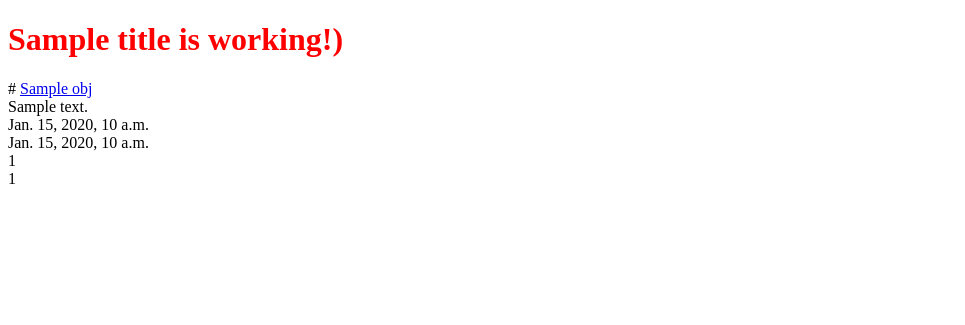
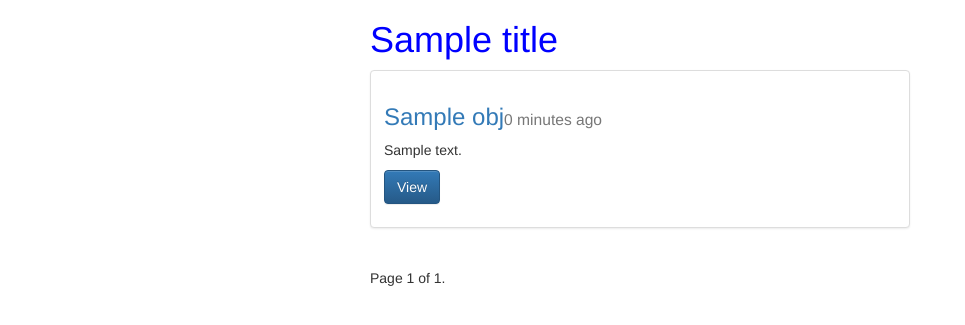
Before and after one commit to VladyslavHnatchenko/django_project, a Django app: template trydjango19/templates/post_list.html in a window 1280 px wide. Shown: the top 325 px of the page, without its empty margins (0-965 px from the left). Run offline with Django 3.2, Linux system fonts and the light colour scheme; the template is opened without the code that fills it: most values are stand-ins (such as "Sample title", 1, 10 or a date in 2020); some libraries are stand-ins or nearby versions.

Commit message:
4/12/2019

```diff
--- a/trydjango19/posts/models.py
+++ b/trydjango19/posts/models.py
@@ -13,4 +13,6 @@ class Post(models.Model):
 
     def get_absolute_url(self):
         return reverse("detail", kwargs={"id": self.id})
-        # return "/posts/%s/" % self.id
+
+    class Meta:
+        ordering = ["-timestamp", "-updated"]
--- a/trydjango19/static/css/base.css
+++ b/trydjango19/static/css/base.css
@@ -1,3 +1,3 @@
 h1 {
-    color: red;
+    color: blue;
 }
--- a/trydjango19/templates/base.html
+++ b/trydjango19/templates/base.html
@@ -1,5 +1,4 @@
 {% load staticfiles %}
-
 <!DOCTYPE html>
 <html lang="en">
 <head>
@@ -7,6 +6,11 @@
     <title>
         {% block head_title %}Try Django{% endblock head_title %}
     </title>
+    <!-- Latest compiled and minified CSS -->
+    <link rel="stylesheet" href="https://maxcdn.bootstrapcdn.com/bootstrap/3.3.7/css/bootstrap.min.css" integrity="sha384-BVYiiSIFeK1dGmJRAkycuHAHRg32OmUcww7on3RYdg4Va+PmSTsz/K68vbdEjh4u" crossorigin="anonymous">
+
+    <!-- Optional theme -->
+    <link rel="stylesheet" href="https://maxcdn.bootstrapcdn.com/bootstrap/3.3.7/css/bootstrap-theme.min.css" integrity="sha384-rHyoN1iRsVXV4nD0JutlnGaslCJuC7uwjduW9SVrLvRYooPp2bWYgmgJQIXwl/Sp" crossorigin="anonymous">
     <link rel="stylesheet" href="{% static 'css/base.css' %}">
     <style>
         {% block style %}{% endblock style %}
@@ -17,5 +21,7 @@
     <div class="container">
         {% block content %}{% endblock content %}
     </div>
+    <!-- Latest compiled and minified JavaScript -->
+    <script src="https://maxcdn.bootstrapcdn.com/bootstrap/3.3.7/js/bootstrap.min.js" integrity="sha384-Tc5IQib027qvyjSMfHjOMaLkfuWVxZxUPnCJA7l2mCWNIpG9mGCD8wGNIcPD7Txa" crossorigin="anonymous"></script>
 </body>
 </html>
--- a/trydjango19/templates/post_list.html
+++ b/trydjango19/templates/post_list.html
@@ -1,17 +1,37 @@
 {% extends "base.html" %}
 {% block content %}
 
-    <h1>{{ title }} is working!)</h1>
+<div class="col-sm-6 col-sm-offset-3">
+<h1>{{ title }}</h1>
+{% for obj in object_list %}
+<div class="row">
+  <div class="col-sm-12">
+    <div class="thumbnail">
+      <!--<img src="..." alt="...">-->
+      <div class="caption">
+        <h3><a href="{{ obj.get_absolute_url }}">{{ obj.title }}</a><small>{{ obj.timestamp|timesince }} ago</small></h3>
+        <p>{{ obj.content|linebreaks|truncatechars:120 }}</p>
+          <p><a href="{{ obj.get_absolute_url }}" class="btn btn-primary" role="button">View</a></p>
+      </div>
+    </div>
+  </div>
+<hr/>
+</div>
+{% endfor %}
+<div class="pagination">
+    <span class="step-links">
+        {% if contacts.has_previous %}
+            <a href="?{{ page_request_var }}={{ object_list.previous_page_number }}">previous</a>
+        {% endif %}
 
-    {% for obj in object_list %}
+        <span class="current">
+            Page {{ object_list.number }} of {{ object_list.paginator.num_pages }}.
+        </span>
 
-    {% url 'detail' id=obj.id %}
-    <a href="{{ obj.get_absolute_url }}">{{ obj.title }}</a><br/>
-    {{ obj.content }}<br/>
-    {{ obj.timestamp }}<br/>
-    {{ obj.updated }}<br/>
-    {{ obj.id }}<br/>
-    {{ obj.pk }}<br/>
-
-    {% endfor %}
+        {% if object_list.has_next %}
+            <a href="?{{ page_request_var }}={{ object_list.next_page_number }}">next</a>
+        {% endif %}
+    </span>
+</div>
+</div>
 {% endblock content %}
```
Also changed, not shown: trydjango19/posts/views.py (+15 -2 lines), trydjango19/templates/post_detail.html (+6 -6 lines), trydjango19/templates/post_form.html (+7 -5 lines), trydjango19/db.sqlite3.
